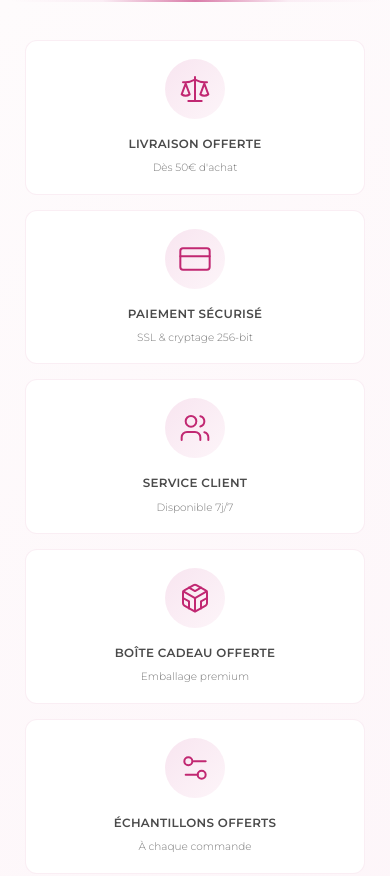
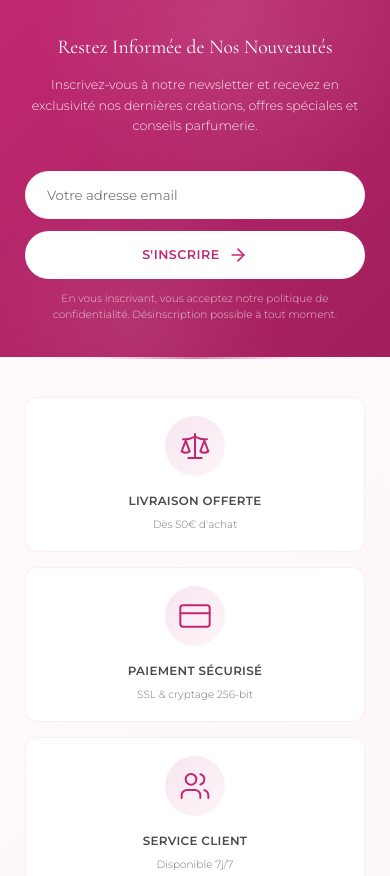
Before and after one commit to diaviso/mt-services, a plain HTML site: page index.html in a window 390 px wide. Shown: the top 876 px of the page. Drawn offline with nearby package versions, Linux system fonts and the light colour scheme.

Commit message:
Ajout section newsletter élégante - Hauteur totale 600px

```diff
--- a/index.html
+++ b/index.html
@@ -11,6 +11,32 @@
     <link rel="stylesheet" href="style.css">
 </head>
 <body>
+    <!-- Newsletter Section -->
+    <section class="newsletter-section">
+        <div class="container">
+            <div class="newsletter-content">
+                <div class="newsletter-text">
+                    <h2>Restez Informée de Nos Nouveautés</h2>
+                    <p>Inscrivez-vous à notre newsletter et recevez en exclusivité nos dernières créations, offres spéciales et conseils parfumerie.</p>
+                </div>
+                <form class="newsletter-form">
+                    <div class="form-wrapper">
+                        <input type="email" placeholder="Votre adresse email" required>
+                        <button type="submit">
+                            <span>S'inscrire</span>
+                            <svg xmlns="http://www.w3.org/2000/svg" width="20" height="20" viewBox="0 0 24 24" fill="none" stroke="currentColor" stroke-width="2" stroke-linecap="round" stroke-linejoin="round">
+                                <line x1="5" y1="12" x2="19" y2="12"/>
+                                <polyline points="12 5 19 12 12 19"/>
+                            </svg>
+                        </button>
+                    </div>
+                    <p class="newsletter-privacy">En vous inscrivant, vous acceptez notre politique de confidentialité. Désinscription possible à tout moment.</p>
+                </form>
+            </div>
+        </div>
+    </section>
+
+    <!-- Services Section -->
     <section class="services-section">
         <div class="container">
             <div class="services-grid">
--- a/style.css
+++ b/style.css
@@ -39,9 +39,10 @@ body {
     color: var(--color-text);
     background: linear-gradient(135deg, #FEFBFC 0%, #FDF5F9 100%);
     line-height: 1.6;
-    height: 300px;
+    height: 600px;
     display: flex;
-    align-items: center;
+    flex-direction: column;
+    justify-content: center;
     overflow: hidden;
 }
 
@@ -53,10 +54,139 @@ body {
     padding: 0 40px;
 }
 
+/* Newsletter Section */
+.newsletter-section {
+    width: 100%;
+    padding: 60px 0;
+    background: linear-gradient(135deg, var(--color-primary), var(--color-primary-dark));
+    position: relative;
+    overflow: hidden;
+}
+
+.newsletter-section::before {
+    content: '';
+    position: absolute;
+    top: -50%;
+    right: -10%;
+    width: 400px;
+    height: 400px;
+    background: radial-gradient(circle, rgba(255, 255, 255, 0.1) 0%, transparent 70%);
+    border-radius: 50%;
+}
+
+.newsletter-section::after {
+    content: '';
+    position: absolute;
+    bottom: -30%;
+    left: -5%;
+    width: 300px;
+    height: 300px;
+    background: radial-gradient(circle, rgba(255, 255, 255, 0.08) 0%, transparent 70%);
+    border-radius: 50%;
+}
+
+.newsletter-content {
+    display: grid;
+    grid-template-columns: 1fr 1.2fr;
+    gap: 50px;
+    align-items: center;
+    position: relative;
+    z-index: 1;
+}
+
+.newsletter-text h2 {
+    font-family: var(--font-heading);
+    font-size: 2.2rem;
+    font-weight: 400;
+    color: var(--color-white);
+    margin-bottom: 15px;
+    line-height: 1.3;
+}
+
+.newsletter-text p {
+    font-size: 0.95rem;
+    color: rgba(255, 255, 255, 0.9);
+    line-height: 1.6;
+    margin-bottom: 0;
+}
+
+.newsletter-form {
+    max-width: 550px;
+}
+
+.form-wrapper {
+    display: flex;
+    gap: 10px;
+    margin-bottom: 12px;
+}
+
+.newsletter-form input {
+    flex: 1;
+    padding: 16px 24px;
+    font-family: var(--font-body);
+    font-size: 0.95rem;
+    color: var(--color-text);
+    background: var(--color-white);
+    border: 2px solid transparent;
+    border-radius: 50px;
+    transition: var(--transition);
+}
+
+.newsletter-form input:focus {
+    outline: none;
+    border-color: var(--color-gold);
+    box-shadow: 0 4px 20px rgba(0, 0, 0, 0.1);
+}
+
+.newsletter-form input::placeholder {
+    color: var(--color-text-light);
+}
+
+.newsletter-form button {
+    padding: 16px 32px;
+    display: flex;
+    align-items: center;
+    gap: 8px;
+    font-family: var(--font-body);
+    font-size: 0.9rem;
+    font-weight: 600;
+    letter-spacing: 0.5px;
+    text-transform: uppercase;
+    color: var(--color-primary);
+    background: var(--color-white);
+    border: none;
+    border-radius: 50px;
+    cursor: pointer;
+    transition: var(--transition);
+    white-space: nowrap;
+}
+
+.newsletter-form button:hover {
+    background: var(--color-gold);
+    color: var(--color-white);
+    transform: translateX(5px);
+    box-shadow: 0 6px 25px rgba(0, 0, 0, 0.15);
+}
+
+.newsletter-form button svg {
+    transition: var(--transition);
+}
+
+.newsletter-form button:hover svg {
+    transform: translateX(3px);
+}
+
+.newsletter-privacy {
+    font-size: 0.75rem;
+    color: rgba(255, 255, 255, 0.7);
+    line-height: 1.5;
+    margin: 0;
+}
+
 /* Services Section */
 .services-section {
     width: 100%;
-    padding: 50px 0;
+    padding: 45px 0;
     position: relative;
 }
 
@@ -190,7 +320,21 @@ body {
 
     body {
         height: auto;
-        min-height: 300px;
+        min-height: 600px;
+    }
+
+    .newsletter-content {
+        grid-template-columns: 1fr;
+        gap: 35px;
+        text-align: center;
+    }
+
+    .newsletter-text h2 {
+        font-size: 1.9rem;
+    }
+
+    .newsletter-form {
+        max-width: 100%;
     }
 
     .services-section {
@@ -201,6 +345,28 @@ body {
 @media (max-width: 768px) {
     .container {
         padding: 0 25px;
+    }
+
+    .newsletter-section {
+        padding: 45px 0;
+    }
+
+    .newsletter-text h2 {
+        font-size: 1.6rem;
+    }
+
+    .newsletter-text p {
+        font-size: 0.9rem;
+    }
+
+    .form-wrapper {
+        flex-direction: column;
+        gap: 12px;
+    }
+
+    .newsletter-form button {
+        width: 100%;
+        justify-content: center;
     }
 
     .services-grid {
@@ -236,6 +402,19 @@ body {
         font-size: 14px;
     }
 
+    .newsletter-section {
+        padding: 35px 0;
+    }
+
+    .newsletter-text h2 {
+        font-size: 1.4rem;
+    }
+
+    .newsletter-form input,
+    .newsletter-form button {
+        padding: 14px 20px;
+    }
+
     .services-grid {
         grid-template-columns: 1fr;
         gap: 15px;
```
